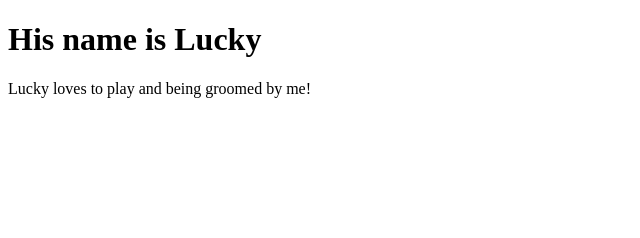
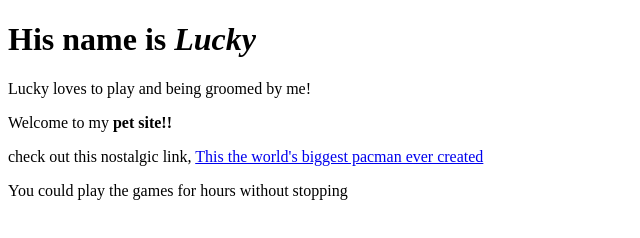
Before and after one commit to MariaEripete/my-pet, a plain HTML site: page index.html in a window 1280 px wide. Shown: the whole page, without its empty margins (0-640 px from the left). Drawn offline with Linux system fonts and the light colour scheme.

Commit message:
add a link

```diff
--- a/index.html
+++ b/index.html
@@ -3,10 +3,14 @@
     <head>
         <title>My Pet</title>
     </head>
-    <h1>His name is Lucky</h1>
+    <h1>His name is <em>Lucky</em></h1>
 
     <body>
         <p>Lucky loves to play and being groomed by me!</p>
+        <p>Welcome to my<strong> pet site!!</strong>
+        </p>
+        <p>check out this nostalgic link, <a href="https://worldsbiggestpacman.com/">This the world's biggest pacman ever created</a></p>
+            <p>You could play the games for hours without stopping</p>
 
     </body>
 </html>
```
